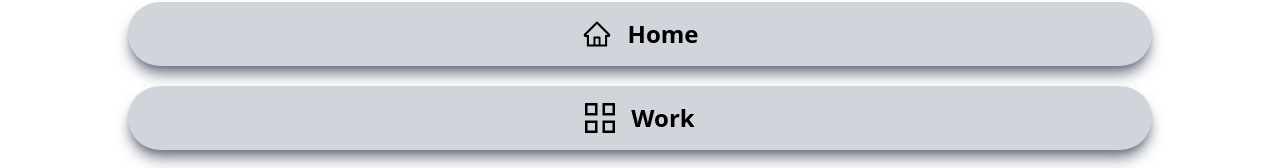
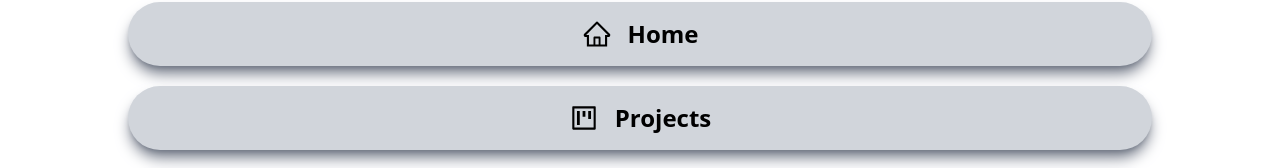
Before and after one commit to Asuraking913/React-tutorial, a React (Vite) app: page / in a window 1280 px wide. Both pictures are taken after a click on the icon 1252 px from the left and 28 px from the top of the page. Shown: the part 198-366 px from the top of the page. Built offline with nearby package versions, Linux system fonts and the light colour scheme.

Commit message:
new changes

```diff
--- a/src/components/Sidenav.jsx
+++ b/src/components/Sidenav.jsx
@@ -14,6 +14,11 @@ const Sidenav = () => {
   const [nav, setNav] = useState(false);
   const handleNav = () => {
     setNav(!nav);
+  };
+
+  const infoIcon2 = {
+    info: "projects",
+    icon: <AiOutlineProject />,
   };
 
   const infoIcon = {
@@ -39,7 +44,7 @@ const Sidenav = () => {
       {nav ? (
         <div className="flex flex-col gap-5 h-screen w-full bg-white  fixed top-0 left-0 justify-center items-center">
           <LinkTag info={infoIcon.info} icon={infoIcon.icon} />
-          <LinkTag info={infoIcon.info1} icon={infoIcon.icon1} />
+          <LinkTag {...infoIcon2} />
           <LinkTag info={infoIcon.info2} icon={infoIcon.icon2} />
           <LinkTag info={infoIcon.info3} icon={infoIcon.icon3} />
           <LinkTag info={infoIcon.info4} icon={infoIcon.icon4} />
```
